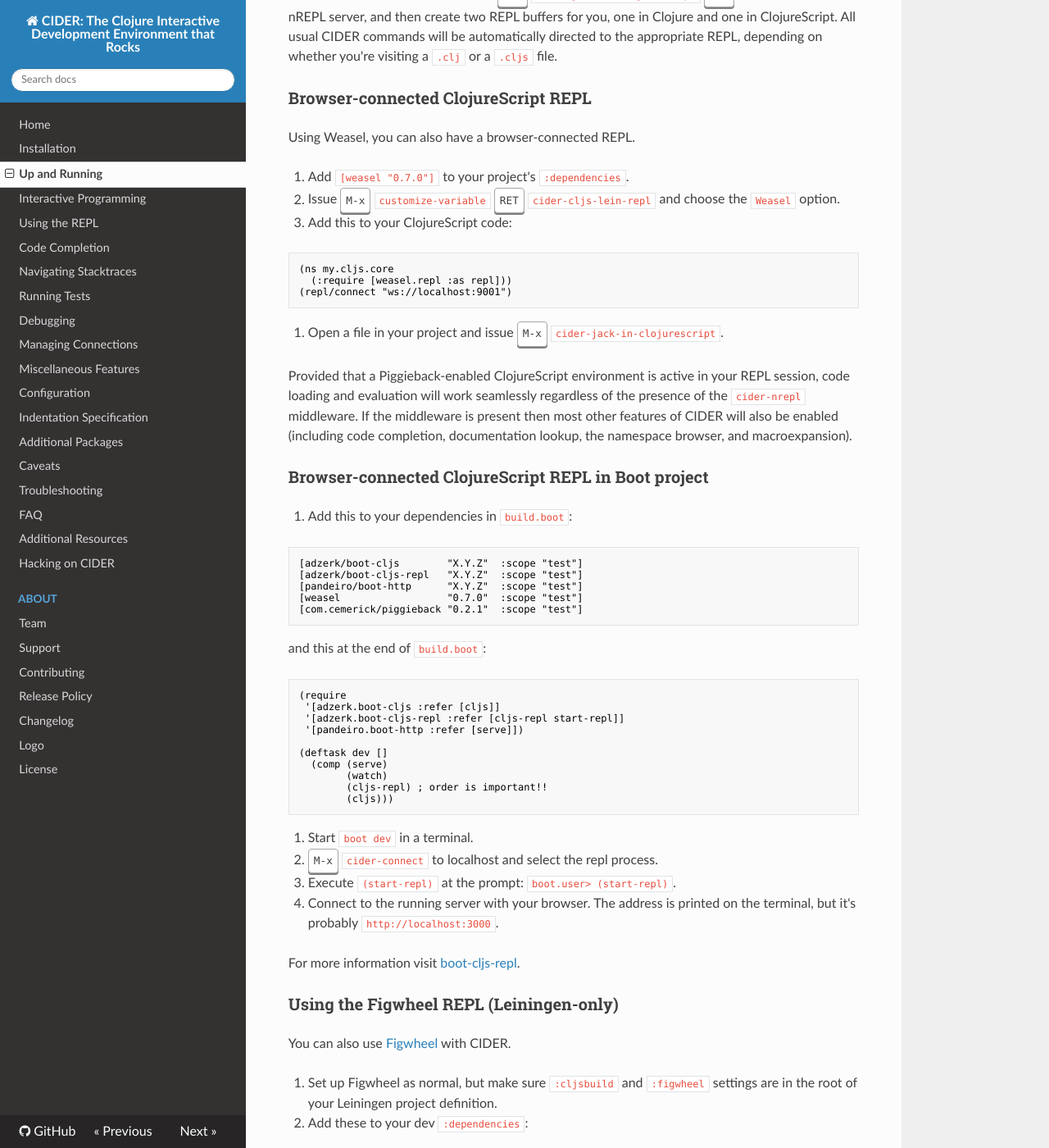
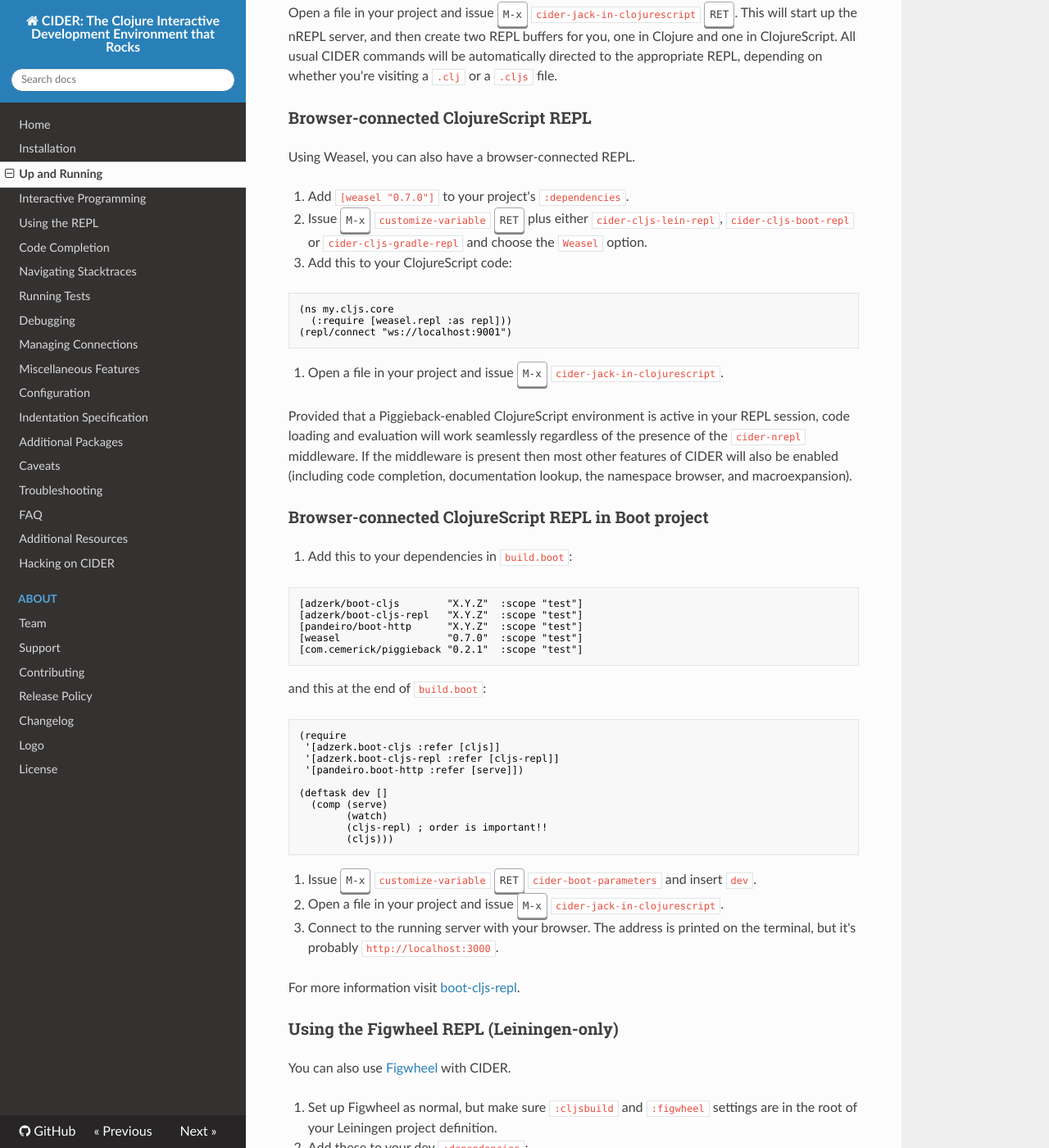
Before and after one commit to clojure-emacs/cider, an MkDocs documentation site: the page built from doc/up_and_running.md, in a window 1280 px wide and 1400 px high, scrolled down 2460 px. Shown: the whole window at 82% size. Built offline with MkDocs 1.6.1, drawn with Linux system fonts in a browser that asks for light colours; nearby versions of some CDN libraries; old or Windows-style settings are respelled for this version of MkDocs; some of the changed text lies outside the part shown.

Commit message:
[Fix #1881] Add `cider-cljs-*-repl` defcustom and hook `boot-cljs-repl`
This patch firstly adds two more defcustoms, `cider-cljs-boot-repl` and
`cider-cljs-gradle-repl`, that will be queried by the
`cider-cljs-repl-form` function on `cider-jack-in-clojurescript`

Secondly, it adds a clause in `cider--cljs-repl-types` that allows to
automatically call `adzerk.boot-cljs-repl/start-repl` in case `boot` is
the project type.

````diff
--- a/doc/up_and_running.md
+++ b/doc/up_and_running.md
@@ -79,8 +79,7 @@
 
 ## ClojureScript usage
 
-ClojureScript support relies on the
-[piggieback][] nREPL middleware being
+ClojureScript support relies on the [piggieback][] nREPL middleware being
 present in your REPL session.
 
 Add the following dependencies to your project (`project.clj` in Leiningen based project
@@ -104,8 +103,9 @@
   repl {:middleware '[cemerick.piggieback/wrap-cljs-repl]})
 ```
 
-Issue <kbd>M-x</kbd> `customize-variable` <kbd>RET</kbd> `cider-cljs-lein-repl` if
-you'd like to change the REPL used (the default is `rhino`).
+Issue <kbd>M-x</kbd> `customize-variable` <kbd>RET</kbd> and either
+`cider-cljs-lein-repl`, `cider-cljs-boot-repl` or `cider-cljs-gradle-repl` if
+you'd like to change the REPL used (the default is `rhino` where possible).
 
 Open a file in your project and issue <kbd>M-x</kbd>
 `cider-jack-in-clojurescript` <kbd>RET</kbd>. This will start up the nREPL
@@ -120,7 +120,8 @@
 
 1. Add `[weasel "0.7.0"]` to your project's `:dependencies`.
 
-2. Issue <kbd>M-x</kbd> `customize-variable` <kbd>RET</kbd> `cider-cljs-lein-repl`
+2. Issue <kbd>M-x</kbd> `customize-variable` <kbd>RET</kbd> plus either
+   `cider-cljs-lein-repl`, `cider-cljs-boot-repl` or `cider-cljs-gradle-repl`
    and choose the `Weasel` option.
 
 3. Add this to your ClojureScript code:
@@ -156,7 +157,7 @@
 ```clojure
 (require
  '[adzerk.boot-cljs :refer [cljs]]
- '[adzerk.boot-cljs-repl :refer [cljs-repl start-repl]]
+ '[adzerk.boot-cljs-repl :refer [cljs-repl]]
  '[pandeiro.boot-http :refer [serve]])
 
 (deftask dev []
@@ -166,11 +167,10 @@
         (cljs)))
 ```
 
-2. Start `boot dev` in a terminal.
+2. Issue <kbd>M-x</kbd> `customize-variable` <kbd>RET</kbd> `cider-boot-parameters`
+   and insert `dev`.
 
-3. <kbd>M-x</kbd> `cider-connect` to localhost and select the repl process.
-
-4. Execute `(start-repl)` at the prompt: `boot.user> (start-repl)`.
+3. Open a file in your project and issue <kbd>M-x</kbd> `cider-jack-in-clojurescript`.
 
 5. Connect to the running server with your browser. The address is printed on the terminal, but it's probably `http://localhost:3000`.
 
````
Also changed, not shown: CHANGELOG.md (+1 -0 lines), 2 other files.
